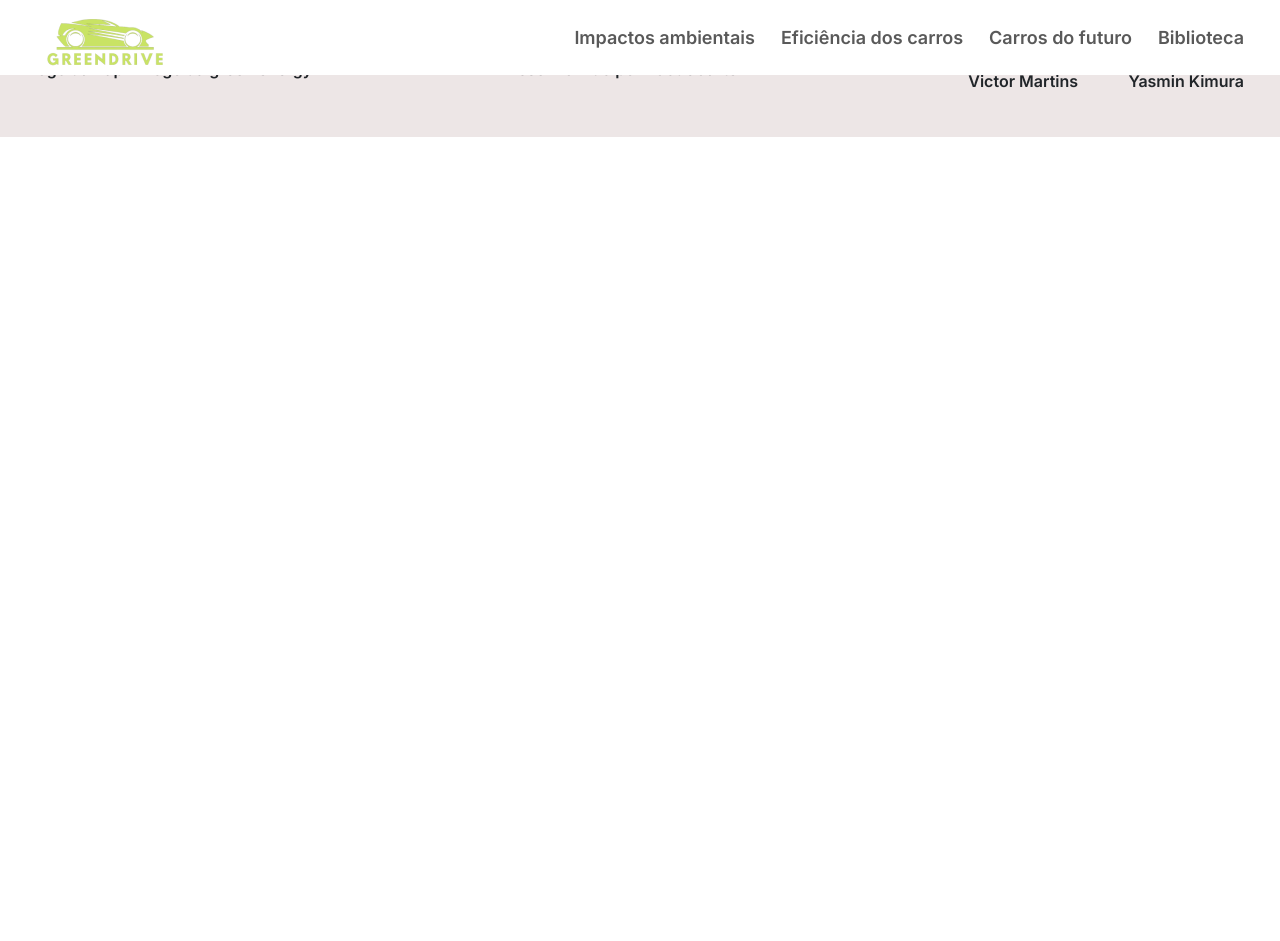
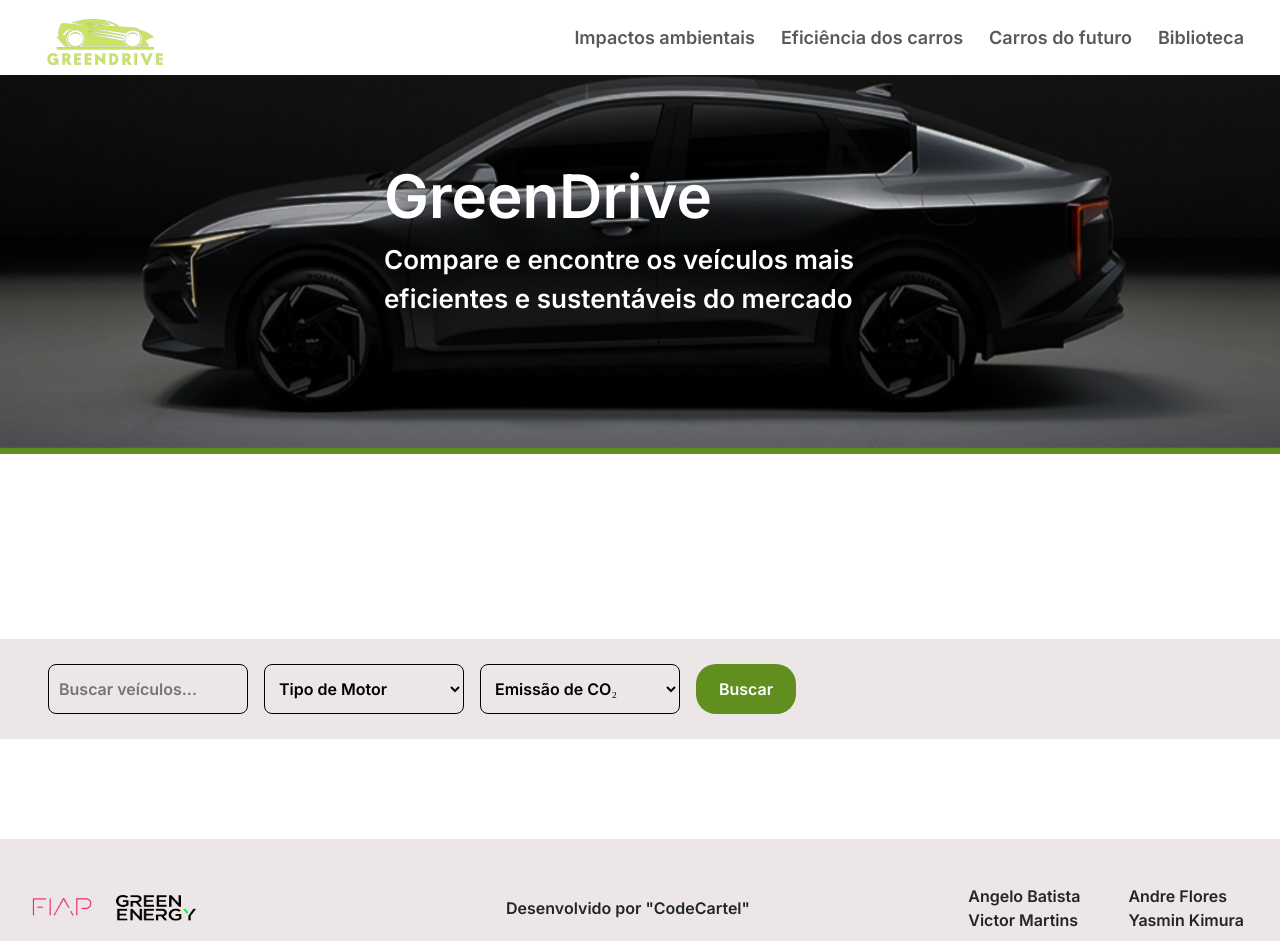
Before and after one commit to CodeCarte/GreenDrive, a website: page src/assets/html/biblioteca.html in a window 1280 px wide. Before the commit the page ends 800 px from the top, so only its background shows below. Drawn offline with nearby package versions, Linux system fonts and the light colour scheme; files whose address does not match are found by name; a web font is replaced by a local one.

Commit message:
Biblioteca parte um

```diff
--- a/src/assets/css/biblioteca.css
+++ b/src/assets/css/biblioteca.css
@@ -3,3 +3,75 @@
 body {
   font-family: "Inter", serif;
 }
+
+main #libraryContainer {
+  padding: 0;
+}
+
+main .img-introduction-container {
+  width: 100%;
+  height: 639px;
+}
+
+main .titleLibraryCarContainer {
+  width: 600px;
+  color: white;
+  position: absolute;
+  top: 20%;
+  left: 30%;
+}
+
+main .h1LibraryTitle {
+  font-size: 3.75rem;
+}
+main .pLibraryTitle {
+  font-size: 1.625rem;
+}
+
+main .carLibraryImg {
+  margin-top: 70px;
+  object-fit: cover;
+}
+
+main .searchBarContainer {
+  width: 100%;
+  height: 100px;
+  background-color: #ede6e6;
+  margin-bottom: 100px;
+}
+
+main .searchBarContainer input {
+  outline: none;
+  background-color: transparent;
+  border: 0.5px solid black;
+  border-radius: 8px;
+  padding: 10px;
+  width: 200px;
+  height: 50px;
+}
+
+main .searchBarContainer select {
+  background-color: transparent;
+  border-radius: 8px;
+  border: 0.5px solid black;
+  outline: none;
+  padding: 10px;
+  width: 200px;
+  height: 50px;
+}
+
+main .buttonSearchBar {
+  width: 100px;
+  height: 50px;
+  padding: 10px;
+  border-radius: 20px;
+  border: none;
+  outline: none;
+  background-color: #618f1f;
+  color: white;
+  transition: 0.4s;
+}
+
+main .buttonSearchBar:hover {
+  background-color: #353535;
+}
--- a/src/assets/css/style.css
+++ b/src/assets/css/style.css
@@ -48,6 +48,7 @@ main .libraryInfoPart2 .principalH2Features {
   align-items: center;
   justify-content: center;
   gap: 6px;
+  margin-top: 40px;
 }
 
 main .liContainer {
@@ -63,7 +64,7 @@ main .grennDriveIntroduction {
 }
 
 main .greenDriveResume {
-  font-size: 28px;
+  font-size: 22px;
 }
 
 main .greenDriveSpan {
--- a/src/assets/html/biblioteca.html
+++ b/src/assets/html/biblioteca.html
@@ -31,15 +31,39 @@
         </nav>
     </header>
     <main>
-
+      <div id="libraryContainer" class="container-fluid">
+        <div class="img-introduction-container">
+          <img src="../imgs/libraryCarImage.png" class="carLibraryImg img-fluid w-100 position-absolute" alt="imagem de um carro">
+        </div>
+        <div class="titleLibraryCarContainer">
+          <h1 class="h1LibraryTitle">GreenDrive</h1>
+          <p class="pLibraryTitle">Compare e encontre os veículos mais eficientes e sustentáveis do mercado</p>
+        </div>
+        <section class="searchBarContainer d-flex align-items-center justify-content-start gap-3 p-5">
+          <input placeholder="Buscar veículos..." type="text">
+          <select name="" id="">
+            <option disabled selected value=""><span class="selectTitle">Tipo de Motor</span></option>
+            <option value="Híbrido">Híbrido</option>
+            <option value="Elétrico">Elétrico</option>
+            <option value="Combustão">Combustão</option>
+          </select>
+          <select id="co2Emission" onchange="filterCards()">
+            <option disabled selected value=""><span class="selectTitle">Emissão de CO₂</span></option>
+            <option value="baixo">Baixo (0-50 g/km)</option>
+            <option value="moderado">Moderado (51-150 g/km)</option>
+            <option value="alto">Alto (151+ g/km)</option>
+          </select>
+          <button class="buttonSearchBar">Buscar</button>
+        </section>
+      </div>
     </main>
     <footer>
         <div class="container-fluid d-flex justify-content-between align-items-center w-100" id="footer-container">
           <div id="rowFooter" class="row w-100">
             <div id="start-container" class="col-4 d-flex justify-content-start  align-items-center">
               <div id="imgFooterContainer">
-                <img src="./assets/imgs/Logo da Fiap 1.png" id="fiapLogo" class="img-fluid footer-img" alt="Logo da fiap">
-                <img src="./assets/imgs/greenEnergy.png" id="greenEnergy" class="img-fluid footer-img" alt="Logo da green energy">
+                <img src="../imgs/Logo da Fiap 1.png" id="fiapLogo" class="img-fluid footer-img" alt="Logo da fiap">
+                <img src="../imgs/greenEnergy.png" id="greenEnergy" class="img-fluid footer-img" alt="Logo da green energy">
               </div>
             </div>
             <div id="nameGroup" class="col-4 d-flex justify-content-center align-items-center">
```
Also changed, not shown: src/assets/imgs/libraryCarImage.png (added).
